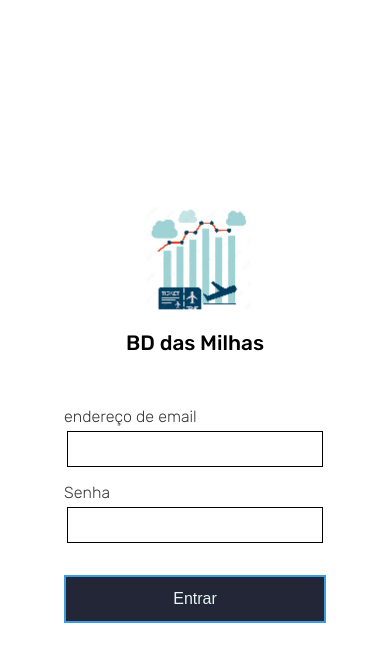
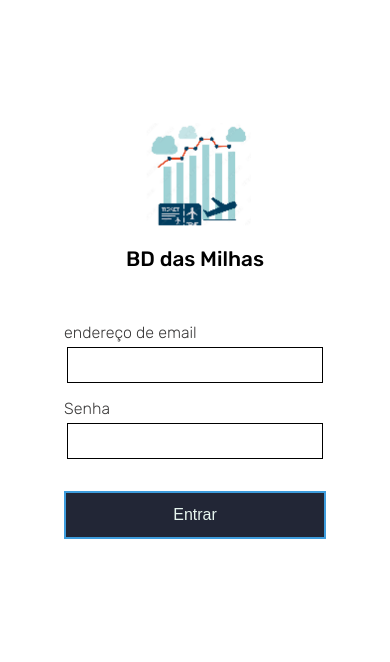
Before and after one commit to Ashw1n-Khasa/freelance, a plain HTML site: page index.html in a window 390 px wide. Drawn offline with Linux system fonts and the light colour scheme.

Commit message:
index.html

```diff
--- a/index.html
+++ b/index.html
@@ -74,10 +74,13 @@
 
         @media only screen and (max-width:600px) {
             body{
-                padding-top: 10%;
+                padding-top: 0%;
+                margin-top: 0%;
             }
             .main-box{
                 width:70%;
+                margin:auto;
+                margin-top: 33%;
 
             }
 
@@ -96,6 +99,8 @@
             .enter{
                 width:100%;
             }
+
+
         }
 
     </style>
```
